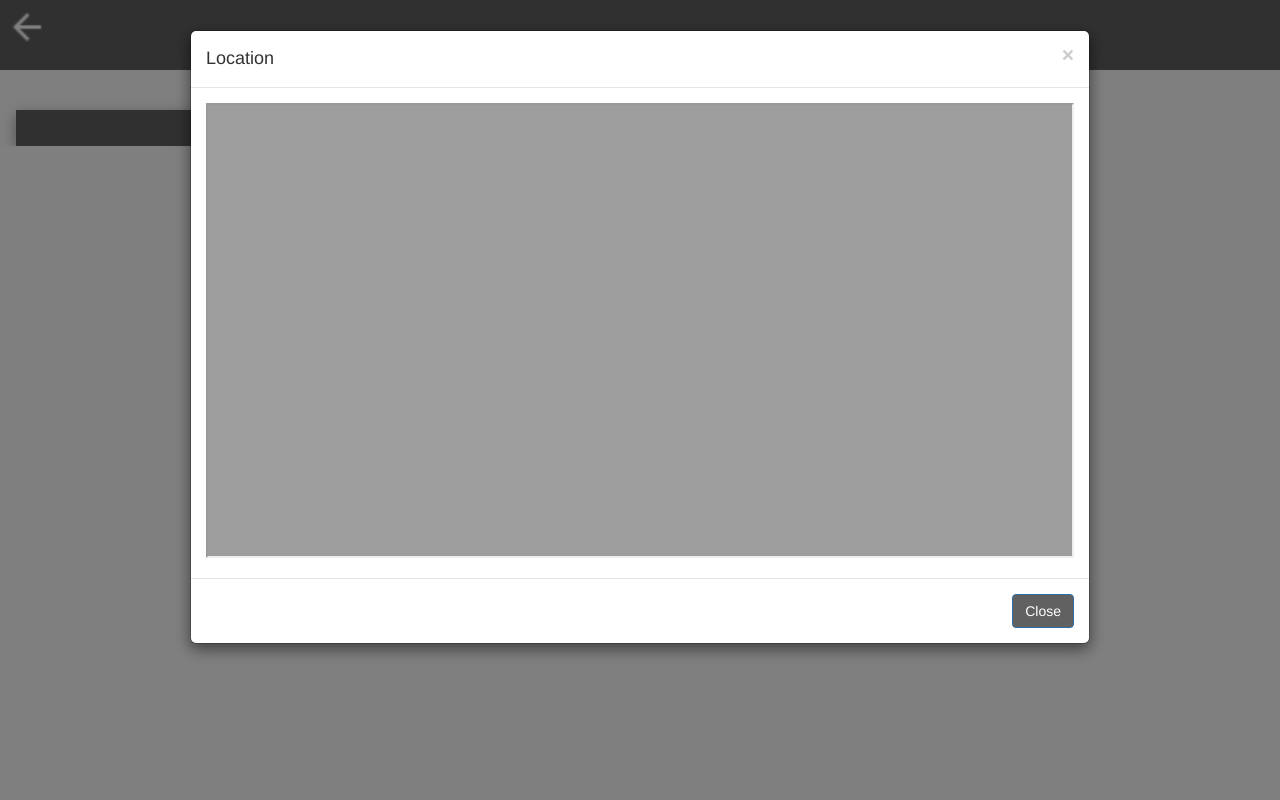
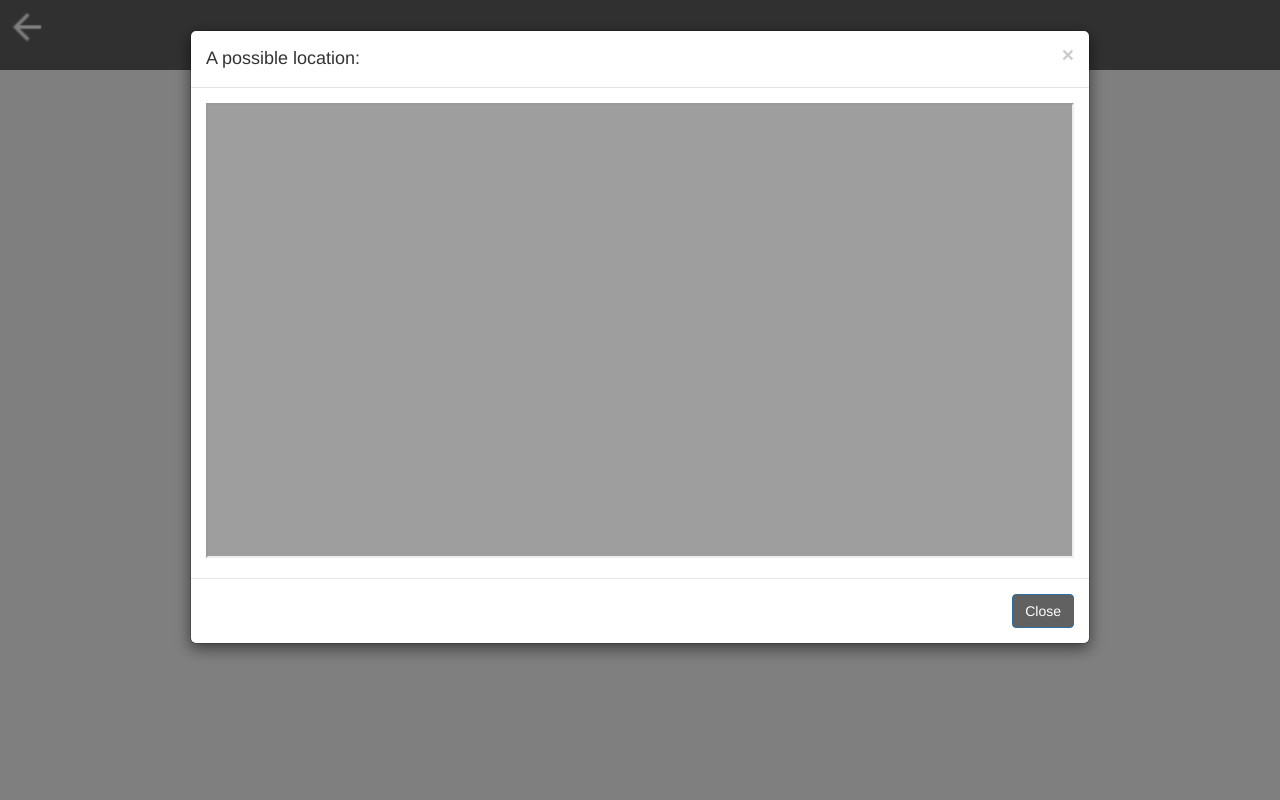
Before and after one commit to TofanCosminAlexandru/CriC, a PHP site: page /xe/person.php?id=1 in a window 1280 px wide, after a click on "A possible location for this person". Run offline with PHP 8.4, Linux system fonts and the light colour scheme; data that the repository does not hold is empty; some libraries are stand-ins or nearby versions.

Commit message:
last version

```diff
--- a/form.php
+++ b/form.php
@@ -67,7 +67,7 @@
     <h4>Home Address</h4>
     <div class="input-group">
       <span class="input-group-addon"><i class="glyphicon glyphicon-road"></i></span>
-      <input id="street" type="text" class="form-control" name="street" placeholder="Street name">
+      <input id="street" type="text" class="form-control" name="street" placeholder="Street name" required>
      </div>
      <div class="input-group">
       <span class="input-group-addon"><i class="glyphicon glyphicon-road"></i></span>
@@ -147,7 +147,7 @@
 
 
 
-  define ('IMGDIR', 'C:\\Apache24\\htdocs\\TW_PROJECT_GIT\\CriC\\images\\'); // numele directorului cu imagini
+  define ('IMGDIR', 'C:\\xampp\\htdocs\\RepoCriC\\CriC\\images\\'); // numele directorului cu imagini
 
     // prevenim transferuri periculoase
     if (!isset($_FILES['img']['error']) || is_array($_FILES['img']['error'])) {
@@ -202,7 +202,7 @@
 
 
      if($result && $result1){
-     $message = "You insert new account!!! Congratulation!";
+     $message = "You inserted new record. Thank you very much !";
       echo "<script type='text/javascript'>alert('$message');</script>";
      }
      else{
--- a/person.php
+++ b/person.php
@@ -47,7 +47,7 @@
 <div class="w3-container">
 
   <br><br>
-  <div class="w3-card-4" style="width:60%">
+  <div class="w3-card-4" style="width:60%; margin: auto;">
   	<?php while($row = $q->fetch()): ?>
     <header class="w3-container w3-light-grey">
       <h3><?php echo $row[1].' '.$row[2]; ?></h3>
@@ -96,7 +96,7 @@
       <div class="modal-content">
         <div class="modal-header">
           <button type="button" class="close" data-dismiss="modal">&times;</button>
-          <h4 class="modal-title">Location</h4>
+          <h4 class="modal-title">A possible location:</h4>
         </div>
         <div class="modal-body">
           <iframe src="../CriC/MAP/PersonFinderMap/index2.html?location=<?php echo $location;?>
```
Also changed, not shown: images/Alex.png (added).
